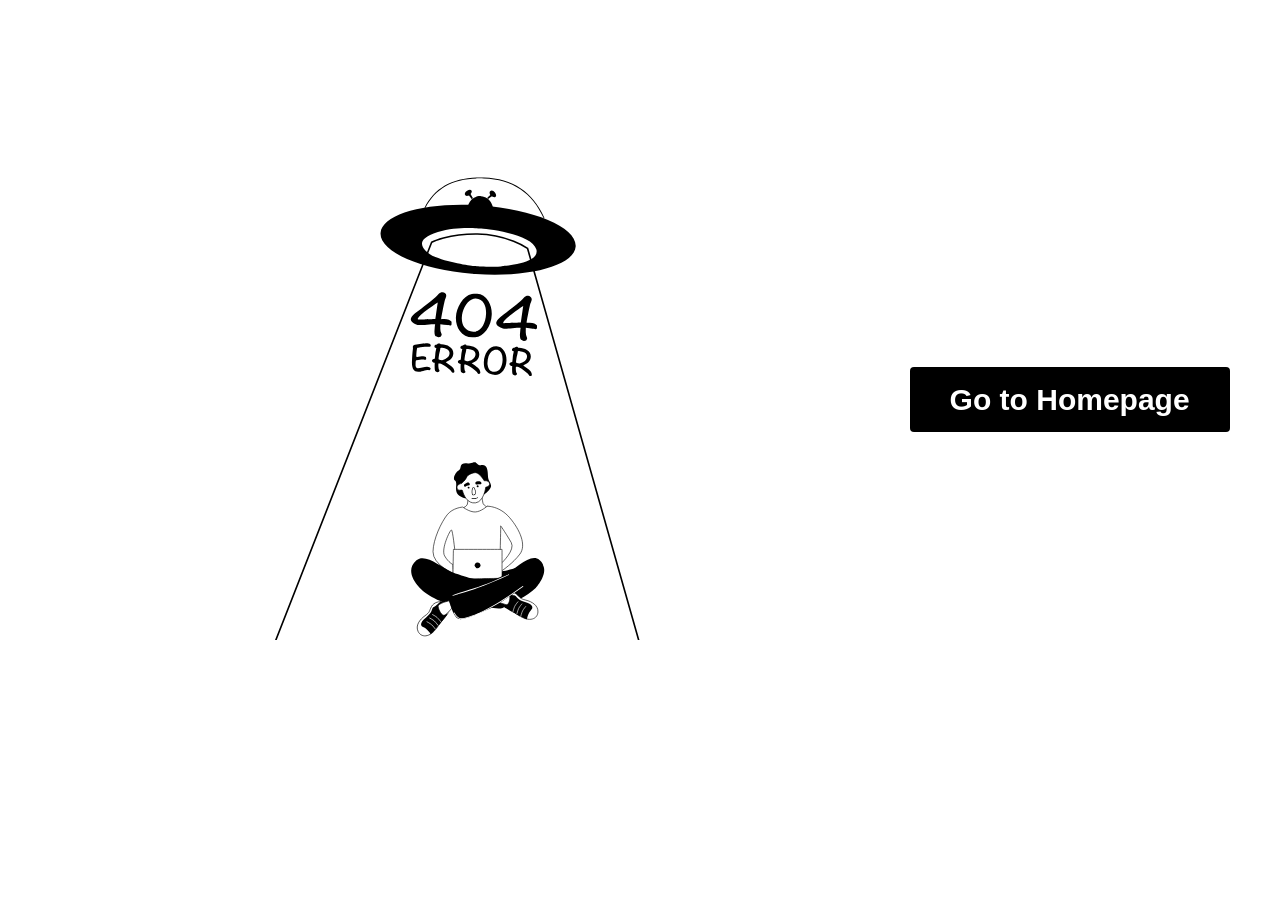
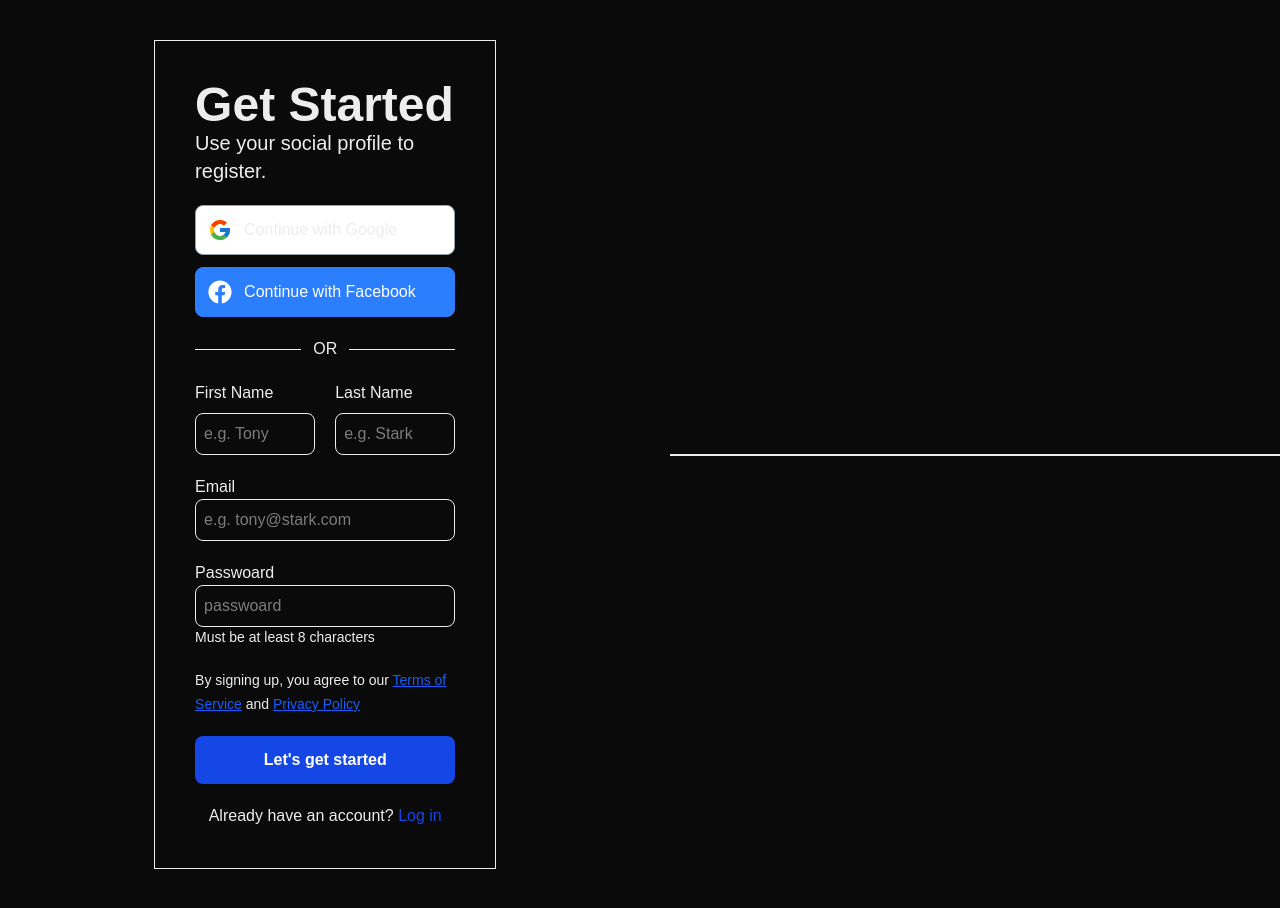
Before and after one commit to rohan26ir/Cointract-Personal-Finance-Expense-Manager, a Next.js app: page /SignUp in a window 1280 px wide. Before the commit this address had no page. Before the commit the page ends 800 px from the top, so only its background shows below. Built offline with nearby package versions, Linux system fonts and the light colour scheme.

Commit message:
added Account(Sign In/up) Pages

```diff
--- a/package.json
+++ b/package.json
@@ -9,6 +9,7 @@
     "lint": "eslint"
   },
   "dependencies": {
+    "@react-icons/all-files": "^4.1.0",
     "class-variance-authority": "^0.7.1",
     "clsx": "^2.1.1",
     "dotenv": "^17.2.1",
@@ -18,6 +19,7 @@
     "react": "19.1.0",
     "react-dom": "19.1.0",
     "react-fast-marquee": "^1.6.5",
+    "react-icons": "^5.5.0",
     "tailwind-merge": "^3.3.1"
   },
   "devDependencies": {
--- /dev/null
+++ b/src/app/(account)/SignIn/page.jsx
@@ -0,0 +1,53 @@
+import React from 'react';
+import Link from 'next/link';
+import ContinueWithSocial from '../components/ContinueWithSocial';
+import SignInForm from '../components/SignInForm';
+
+const page = () => {
+    return (
+        <div className=''>
+          <div className='flex flex-col md:flex-row justify-between items-center gap-5'>
+            <div className='w-[100%]  p-10   '>
+
+            <div className='w-[100%] md:w-[80%] lg:w-[60%] mx-auto border p-10'>
+                <h2 className='text-5xl font-bold'>Sign In </h2>
+            <p className='text-xl'>Use your social profile to log in.</p>
+
+
+            <ContinueWithSocial></ContinueWithSocial>
+
+
+
+            {/* or */}
+            <div className='flex items-center justify-center gap-3 my-5'>
+                <div className='w-[100%] border-b'></div>
+                <div>OR</div>
+                <div className='w-[100%] border-b'></div>
+            </div>
+
+
+
+            {/* form */}
+              <SignInForm></SignInForm>
+            {/* End Form */}
+
+
+
+            <div className='text-center mt-5'>
+              <p>Already have an account? <Link href={'/SignUp'} className='text-blue-700'>Create Account</Link></p>
+            </div>
+
+            </div>
+
+
+          </div>
+          {/* right */}
+          <div className='w-[100%] border'>
+          </div>
+
+          </div>
+        </div>
+    );
+};
+
+export default page;
--- /dev/null
+++ b/src/app/(account)/SignUp/page.jsx
@@ -0,0 +1,53 @@
+import React from 'react';
+import SignUpForm from '../components/SignUpForm';
+import Link from 'next/link';
+import ContinueWithSocial from '../components/ContinueWithSocial';
+
+const page = () => {
+    return (
+        <div className=''>
+          <div className='flex flex-col md:flex-row justify-between items-center gap-5'>
+            <div className='w-[100%]  p-10   '>
+
+            <div className='w-[100%] md:w-[80%] lg:w-[60%] mx-auto border p-10'>
+                <h2 className='text-5xl font-bold'>Get Started</h2>
+            <p className='text-xl'>Use your social profile to register.</p>
+
+
+            <ContinueWithSocial></ContinueWithSocial>
+
+
+
+            {/* or */}
+            <div className='flex items-center justify-center gap-3 my-5'>
+                <div className='w-[100%] border-b'></div>
+                <div>OR</div>
+                <div className='w-[100%] border-b'></div>
+            </div>
+
+
+
+            {/* form */}
+              <SignUpForm ></SignUpForm>
+            {/* End Form */}
+
+
+
+            <div className='text-center mt-5'>
+              <p>Already have an account? <Link href={'/SignIn'} className='text-blue-700'>Log in</Link></p>
+            </div>
+
+            </div>
+
+
+          </div>
+          {/* right */}
+          <div className='w-[100%] border'>
+          </div>
+
+          </div>
+        </div>
+    );
+};
+
+export default page;
--- /dev/null
+++ b/src/app/(account)/components/ContinueWithSocial.jsx
@@ -0,0 +1,20 @@
+import React from 'react';
+import { FaFacebook } from 'react-icons/fa';
+import { FcGoogle } from 'react-icons/fc';
+
+const ContinueWithSocial = () => {
+    return (
+        <div>
+            <div className='flex flex-col gap-3 mt-5 w-[100%]'>
+                <div className='flex gap-3 items-center justify-start cursor-pointer p-3 rounded-lg bg-white border border-gray-400 '>
+                     <div className='text-2xl '> <FcGoogle /> </div>     <p>Continue with Google</p>
+                </div>
+                <div className='flex gap-3 items-center justify-start cursor-pointer p-3 rounded-lg bg-blue-500 border border-blue-500 text-white'>
+                     <div  className='text-2xl '> <FaFacebook  />  </div>     <p>Continue with Facebook</p>
+                </div>
+            </div>
+        </div>
+    );
+};
+
+export default ContinueWithSocial;
--- /dev/null
+++ b/src/app/(account)/components/SignInForm.jsx
@@ -0,0 +1,30 @@
+import React from 'react';
+
+const SignInForm = () => {
+    return (
+        <div>
+            <div>
+                <form action="" method="post"  className='flex flex-col gap-5'>
+                    {/* email */}
+                    <div>
+                        <label htmlFor="">Email</label>
+                        <input type="email" name="email" placeholder='e.g. tony@stark.com' className='border w-full p-2 rounded-lg'  />
+                    </div>
+                    {/* password */}
+                    <div>
+                        <label htmlFor="">Passwoard</label>
+                        <input type="password" name="passwoard" placeholder='passwoard' min={6} className='border w-full p-2 rounded-lg'  />
+                        <p className='text-[14px]'>Must be at least 8 characters</p>
+                    </div>
+                    {/*  */}
+
+                    <div>
+                        <button type="submit" className='w-full py-3 text-white font-bold bg-blue-700 rounded-lg cursor-pointer'>Log in</button>
+                    </div>
+                </form>
+            </div>
+        </div>
+    );
+};
+
+export default SignInForm;
--- /dev/null
+++ b/src/app/(account)/components/SignUpForm.jsx
@@ -0,0 +1,46 @@
+import React from 'react';
+
+const SignUpForm = () => {
+    return (
+        <div>
+            <div>
+                <form action="" method="post"  className='flex flex-col gap-5'>
+
+                    <div className='flex flex-col md:flex-row gap-5 '>
+                      <div className='flex flex-col gap-2 w-[100%]'>
+                        <label htmlFor="">First Name</label>
+                        <input type="text" name="firstName" placeholder='e.g. Tony' className='border w-full p-2 rounded-lg'  id="" />
+                      </div>
+                      <div className='flex flex-col gap-2 w-[100%]'>
+                        <label htmlFor="">Last Name</label>
+                        <input type="text" name="lastName" placeholder='e.g. Stark' className='border w-full p-2 rounded-lg'  id="" />
+                      </div>
+                    </div>
+                    {/* email */}
+                    <div>
+                        <label htmlFor="">Email</label>
+                        <input type="email" name="email" placeholder='e.g. tony@stark.com' className='border w-full p-2 rounded-lg'  />
+                    </div>
+                    {/* password */}
+                    <div>
+                        <label htmlFor="">Passwoard</label>
+                        <input type="password" name="passwoard" placeholder='passwoard' min={6} className='border w-full p-2 rounded-lg'  />
+                        <p className='text-[14px]'>Must be at least 8 characters</p>
+                    </div>
+                    {/*  */}
+                    <div>
+                        <checkbox name="terms" id=""  />
+                        <span className='text-[14px]'>By signing up, you agree to our <span className='text-blue-600 underline'>Terms of Service</span> and <span className='text-blue-600 underline'>Privacy Policy</span></span>
+
+                    </div>
+
+                    <div>
+                        <button type="submit" className='w-full py-3 text-white font-bold bg-blue-700 rounded-lg cursor-pointer'>Let's get started</button>
+                    </div>
+                </form>
+            </div>
+        </div>
+    );
+};
+
+export default SignUpForm;
--- a/src/app/(public)/components/Accordion.jsx
+++ b/src/app/(public)/components/Accordion.jsx
@@ -53,7 +53,7 @@ const Accordion = () => {
           <h2 className="text-start text-7xl font-bold">Frequently Asked Questions</h2>
 
 
-         <div className="w-[50%] h-full absolute -right-[25%] -bottom-[0%]">
+         <div className="w-[50%] h-full absolute -right-[25%] bottom-0">
           <Lottie
              animationData={heroLottie}
              loop
--- a/src/app/globals.css
+++ b/src/app/globals.css
@@ -12,7 +12,7 @@
   --font-mono: var(--font-geist-mono);
 } */
 
-@media (prefers-color-scheme: dark) {
+@media (prefers-color-scheme: light) {
   :root {
     --background: #0a0a0a;
     --foreground: #ededed;
--- a/src/app/layout.js
+++ b/src/app/layout.js
@@ -1,7 +1,7 @@
 import "./globals.css";
 
 export const metadata =
-{ title: "My App", description: "Public + Dashboard" };
+{ title: "My App", description: "Public + Dashboard + Account" };
 
 export default function RootLayout({ children }) {
   return (
```
Also changed, not shown: 1 other file (tests, documents, lock files or other folders).
